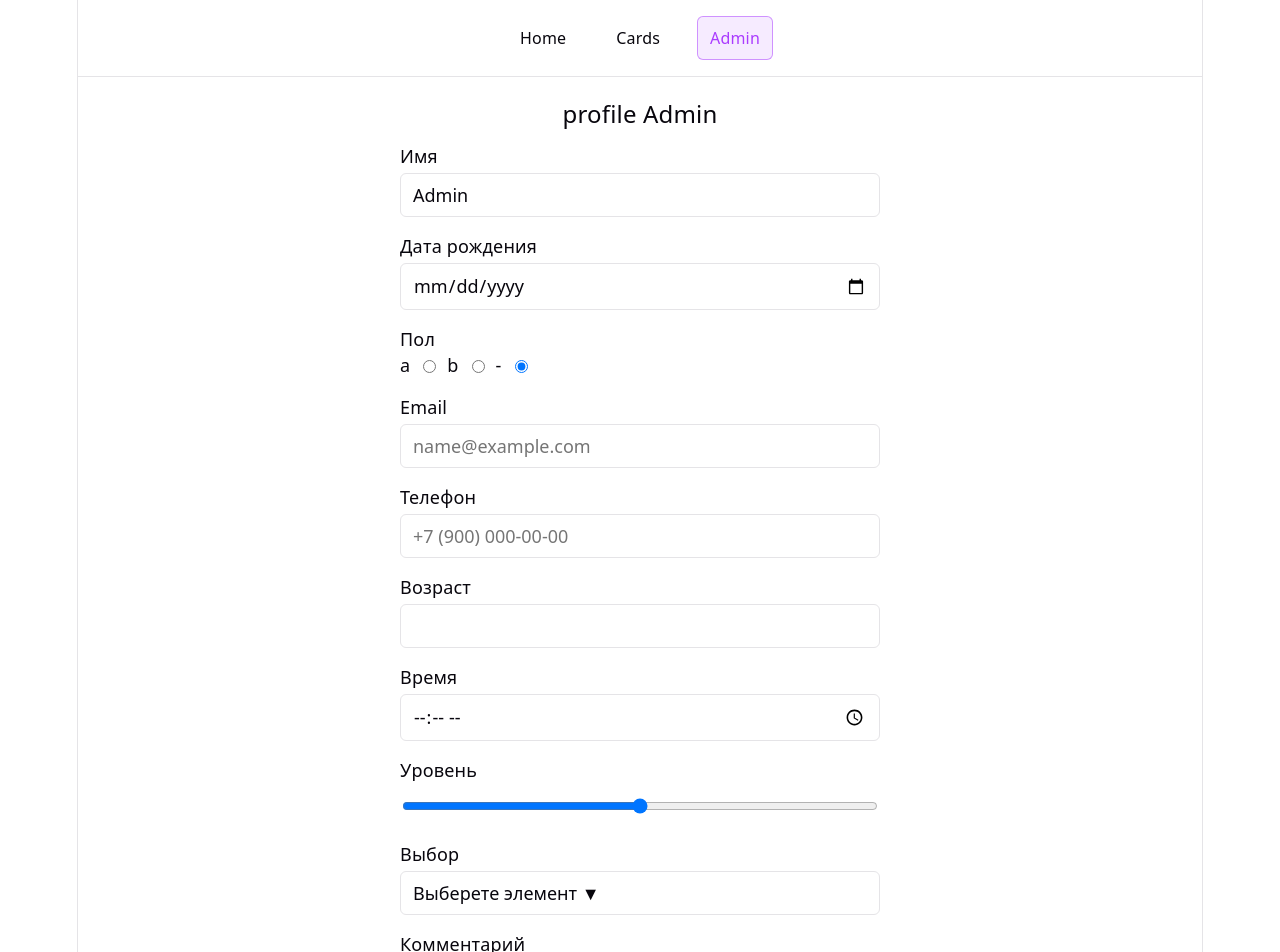
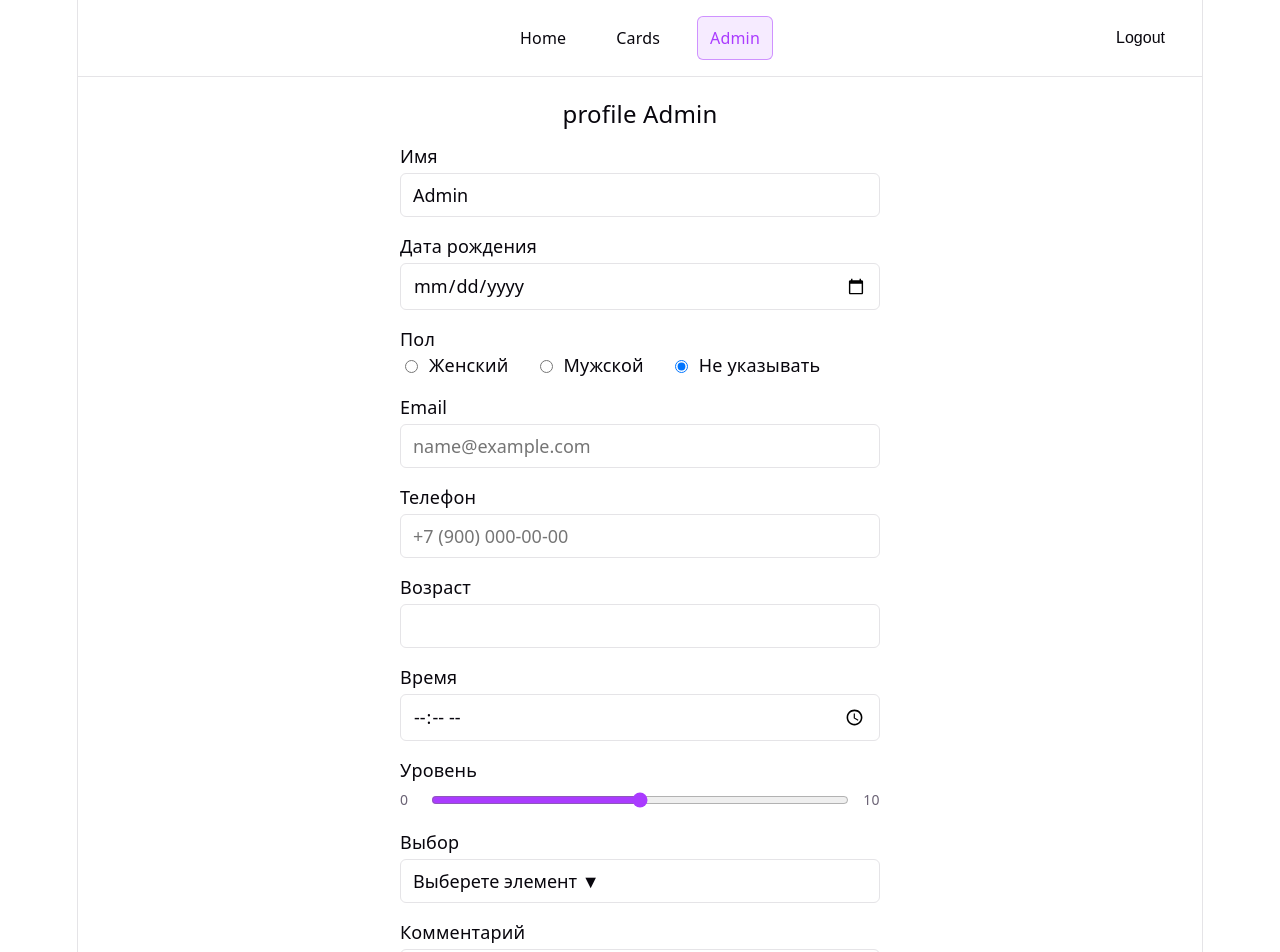
Before and after one commit to pavpka/test-english-cards, a React (Vite) app: page /profile in a window 1280 px wide. Shown: the top 952 px of the page. Built offline with nearby package versions, Linux system fonts and the light colour scheme; sample sign-in values are in the browser's storage.

Commit message:
added logout and updated profile form

```diff
--- a/src/components/CardList.scss
+++ b/src/components/CardList.scss
@@ -6,7 +6,8 @@
   width: 100%;
   box-sizing: border-box;
 
-  &__loader {
+  &__loader,
+  &__empty {
     flex: 1 0 100%;
     color: var(--text);
   }
--- a/src/components/CardList.tsx
+++ b/src/components/CardList.tsx
@@ -8,10 +8,17 @@ import { set } from "../store/cardsSlice";
 export default function CardList() {
     const dispatch = useAppDispatch();
     const storedCards = useAppSelector((state) => state.cards);
+    const isAuthenticated = useAppSelector((state) => state.auth.isAuthenticated);
     const [isLoading, setIsLoading] = useState(true);
 
     useEffect(() => {
+        if (!isAuthenticated) {
+            setIsLoading(false);
+            return;
+        }
+
         if (!storedCards || storedCards.length === 0) {
+            setIsLoading(true);
             getCards()
             .then((res) => {
                 dispatch(set(res));
@@ -19,14 +26,16 @@ export default function CardList() {
             .catch((err) => console.error(err))
             .finally(() => setIsLoading(false))
         } else setIsLoading(false);
-    }, [storedCards, dispatch])
+    }, [isAuthenticated, storedCards, dispatch])
 
     return (
         <div className="card-list">
-        {isLoading
-        ?  (<div className="card-list__loader">card list is loading...</div>)
+        {!isAuthenticated
+        ?  (<div className="card-list__empty">авторизуйтесь для просмотра карточек</div>)
+        : isLoading
+        ?  (<div className="card-list__loader">загрузка карточек...</div>)
         : (storedCards.map((card) => <Card key={card.id} card = {card}/>))
         }
-        </div>
+    </div>
     )
 }
--- a/src/components/Header.scss
+++ b/src/components/Header.scss
@@ -1,4 +1,5 @@
 .header {
+  position: relative;
   display: flex;
   align-items: center;
   justify-content: center;
@@ -28,6 +29,21 @@
       font-weight: 500;
     }
   }
+  &__logout {
+    color: var(--text-h);
+    text-decoration: none;
+    font-size: 16px;
+    padding: 8px 12px;
+    border-radius: 6px;
+    border: 1px solid transparent;
+    transition: background-color 0.2s, box-shadow 0.2s, border-color 0.2s;
+    background-color: var(--bg);
+    cursor: pointer;
+    position: absolute;
+    right: 24px;
+    top: 50%;
+    transform: translateY(-50%);
+  }
 
   &__not-found {
     padding: 48px 24px;
--- a/src/components/Header.tsx
+++ b/src/components/Header.tsx
@@ -1,4 +1,4 @@
-import { NavLink, Route, Routes } from "react-router-dom";
+import { NavLink, Route, Routes, useNavigate } from "react-router-dom";
 import "./Header.scss";
 import ProfilePage from "../pages/ProfilePage";
 import ProtectedRoute from "./ProtectedRoute";
@@ -6,18 +6,29 @@ import CardsPage from "../pages/CardsPage";
 import LoginPage from "../pages/LoginPage";
 import HomePage from "../pages/HomePage";
 import PublicRoute from "./PublicRoute";
+import { logout } from "../store/authSlice";
+import { useAppDispatch } from "../store/hooks";
 
 const getLinkClassName = ({ isActive }: { isActive: boolean }) =>
     `header__link${isActive ? " header__link--active" : ""}`;
 
 export default function Header({isAuthenticated, username} : any) {
+    const dispatch = useAppDispatch();
+    const navigate = useNavigate();
+
+    const handleLogout = () => {
+        dispatch(logout());
+        navigate("/login");
+    };
+
     return (
         <>
         <nav className="header">
             <NavLink className={getLinkClassName} to="/" end>Home</NavLink>
             <NavLink className={getLinkClassName} to="/cards">Cards</NavLink>
             {(isAuthenticated)
-                ? <NavLink className={getLinkClassName} to="/profile">{username}</NavLink>
+                ? (<><NavLink className={getLinkClassName} to="/profile">{username}</NavLink>
+                 <button type="button" className="header__logout" onClick={handleLogout}>Logout</button></>)
                 :<NavLink className={getLinkClassName} to="/login">Login</NavLink>
             }
         </nav>
--- a/src/components/PublicRoute.tsx
+++ b/src/components/PublicRoute.tsx
@@ -6,7 +6,7 @@ const PublicRoute = () => {
     const isAuthenticated = useAppSelector(selectIsAuthenticated);
 
     if (isAuthenticated) {
-        return <Navigate to="/profile" replace />;
+        return <Navigate to="/" replace />;
     }
 
     return <Outlet />;
--- a/src/pages/LoginPage.tsx
+++ b/src/pages/LoginPage.tsx
@@ -27,7 +27,7 @@ export default function LoginPage() {
         if (resp.isAllowed) {
           dispatch(login({token: resp.token, username: resp.user}));
 		  dispatch(setName({name: resp.user}))
-          navigate("/");
+          navigate("/", { replace: true });
         } else {
 			setCorrect(false);
 			console.log('неверный логин/пароль')
@@ -44,7 +44,7 @@ export default function LoginPage() {
   return (
     <div className="login-page">
 		{(isLoading)
-			? <div className="login-page__status">loading...</div>
+			? <div className="login-page__status">авторизация...</div>
 			: <div className="login-page__content"> {!isCorret && <div className="login-page__error">неверно</div>}
 				<form className="login-page__form" onSubmit={handleSubmit}>
 					<label className="login-page__field">
--- a/src/pages/ProfilePage.scss
+++ b/src/pages/ProfilePage.scss
@@ -52,6 +52,31 @@
       letter-spacing: 1px;
       font-size: 16px;
     }
+
+    &--range {
+      flex: 1;
+      padding: 0;
+      border: none;
+      box-shadow: none;
+      accent-color: var(--accent);
+    }
+
+    &:disabled {
+      opacity: 0.6;
+      cursor: not-allowed;
+    }
+  }
+
+  &__range {
+    display: flex;
+    align-items: center;
+    gap: 12px;
+  }
+
+  &__range-bound {
+    color: var(--text);
+    font-size: 14px;
+    min-width: 1.2em;
   }
 
   &__radiogroup {
@@ -63,6 +88,7 @@
 
   &__radio-label {
     color: var(--text-h);
+    margin-right: 18px;
   }
 
   &__dropdown {
--- a/src/pages/ProfilePage.tsx
+++ b/src/pages/ProfilePage.tsx
@@ -3,13 +3,29 @@ import "./ProfilePage.scss";
 import { useAppDispatch, useAppSelector } from "../store/hooks";
 import { setDate, setGender, setName } from "../store/userSlice";
 
+const DEFAULT_SELECT = "Выберете элемент";
+const mainOptions = ['Красный', 'Синий', 'Желтый'];
+const extraOptions = ['Вариант 1', 'Вариант 2', 'Вариант 3'];
+const AUTO_COLOR = '#aa3bff';
+const AUTO_TEXT = 'Hello world';
+
+const currentMonthValue = () => {
+    const now = new Date();
+    return `${now.getFullYear()}-${String(now.getMonth() + 1).padStart(2, '0')}`;
+};
+
 export default function ProfilePage() {
     const { name } = useAppSelector((state) => state.user);
     const dispatch = useAppDispatch();
-    const [isOpen, setIsOpen] = useState(false);
-    const [selectedValue, setSelectedValue] = useState("Выберете элемент");
-    const options = ['Элемент 1', 'Элемент 2', 'Элемент 3'];
+    const [isMainOpen, setIsMainOpen] = useState(false);
+    const [mainSelected, setMainSelected] = useState(DEFAULT_SELECT);
+    const [isExtraOpen, setIsExtraOpen] = useState(false);
+    const [extraSelected, setExtraSelected] = useState(DEFAULT_SELECT);
     const [cardFieldValue, setCardFieldValue] = useState('');
+    const [isExtraOn, setIsExtraOn] = useState(false);
+    const [month, setMonth] = useState('');
+    const [color, setColor] = useState('#000000');
+    const [extraText, setExtraText] = useState('');
 
     const handleSubmit = (e: React.SubmitEvent<HTMLFormElement>) => {
         e.preventDefault();
@@ -26,8 +42,14 @@ export default function ProfilePage() {
         form.reset();
         form.username.value = usernameValue;
         setCardFieldValue('');
-        setSelectedValue("Выберете элемент");
-        setIsOpen(false);
+        setMainSelected(DEFAULT_SELECT);
+        setExtraSelected(DEFAULT_SELECT);
+        setIsMainOpen(false);
+        setIsExtraOpen(false);
+        setIsExtraOn(false);
+        setMonth('');
+        setColor('#000000');
+        setExtraText('');
     }
 
     const handleAgeChange = (e: React.ChangeEvent<HTMLInputElement>) => {
@@ -36,15 +58,16 @@ export default function ProfilePage() {
         if (Number(value) < 0) e.target.value = '0';
     }
 
-    const handleSelect = (value: string) => {
-        setIsOpen(false);
-        setSelectedValue(value)
+    const handleToggle = (e : React.ChangeEvent<HTMLInputElement>) => {
+        const checked = e.target.checked;
+        setIsExtraOn(checked);
+        if (checked) {
+            setMonth(currentMonthValue());
+            setColor(AUTO_COLOR);
+            setExtraSelected(extraOptions[0]);
+            setIsExtraOpen(false);
+            setExtraText(AUTO_TEXT);
         }
-
-    const handleToggle = (e : React.ChangeEvent<HTMLInputElement>) => {
-        if (e.target.checked) {
-        console.log('toggle on');
-        } else console.log('toggle off');
     }
 
     const handleCardValueChange = (e : React.ChangeEvent<HTMLInputElement>) => {
@@ -70,12 +93,15 @@ export default function ProfilePage() {
         <fieldset className="profile-page__field profile-page__field--group">
             <legend className="profile-page__label">Пол</legend>
             <div className="profile-page__radiogroup" role="radiogroup">
-                <label className="profile-page__radio-label" htmlFor="gOpt1">a</label>
+
                 <input className="profile-page__radio" type="radio" id="gOpt1" name="gender" value="W"/>
-                <label className="profile-page__radio-label" htmlFor="gOpt2">b</label>
+                <label className="profile-page__radio-label" htmlFor="gOpt1">Женский</label>
+
                 <input className="profile-page__radio" type="radio" id="gOpt2" name="gender" value="M"/>
-                <label className="profile-page__radio-label" htmlFor="gOpt3">-</label>
+                <label className="profile-page__radio-label" htmlFor="gOpt2">Мужской</label>
+
                 <input className="profile-page__radio" type="radio" id="gOpt3" name="gender" value="null" defaultChecked/>
+                <label className="profile-page__radio-label" htmlFor="gOpt3">Не указывать</label>
             </div>
         </fieldset>
         <div className="profile-page__field">
@@ -96,16 +122,20 @@ export default function ProfilePage() {
         </div>
         <div className="profile-page__field">
             <label className="profile-page__label" htmlFor="level">Уровень</label>
-            <input className="profile-page__input" id="level" type="range" min="0" max="10"/>
+            <div className="profile-page__range">
+                <span className="profile-page__range-bound">0</span>
+                <input className="profile-page__input profile-page__input--range" id="level" type="range" min="0" max="10"/>
+                <span className="profile-page__range-bound">10</span>
+            </div>
         </div>
         <div className="profile-page__field">
             <span className="profile-page__label" id="dropdownLabel">Выбор</span>
             <div className="profile-page__dropdown">
-                <button className="profile-page__select" type="button" aria-labelledby="dropdownLabel" onClick={() => setIsOpen((prev) => !prev)}>{selectedValue} {isOpen ? '▲' : '▼'}</button>
-                {isOpen && (
+                <button className="profile-page__select" type="button" aria-labelledby="dropdownLabel" onClick={() => setIsMainOpen((prev) => !prev)}>{mainSelected} {isMainOpen ? '▲' : '▼'}</button>
+                {isMainOpen && (
                     <ul className="profile-page__menu">
-                        {options.map((option) => (
-                            <li className="profile-page__option" key={option} onClick={() => handleSelect(option)}>{option}</li>
+                        {mainOptions.map((option) => (
+                            <li className="profile-page__option" key={option} onClick={() => { setMainSelected(option); setIsMainOpen(false); }}>{option}</li>
                         ))}
                     </ul>
                 )}
@@ -119,7 +149,7 @@ export default function ProfilePage() {
         <div className="profile-page__field">
             <label className="profile-page__label" htmlFor="toggleInput">Дополнительно</label>
             <label className="profile-page__toggle">
-                <input className="profile-page__toggle-input" type="checkbox" id="toggleInput" onChange={handleToggle}/>
+                <input className="profile-page__toggle-input" type="checkbox" id="toggleInput" checked={isExtraOn} onChange={handleToggle}/>
                 <span className="profile-page__toggle-slider"></span>
             </label>
         </div>
@@ -128,7 +158,7 @@ export default function ProfilePage() {
         <div className="profile-page__extra">
             <div className="profile-page__field">
                 <label className="profile-page__label" htmlFor="month">Месяц</label>
-                <input className="profile-page__input" id="month" type="month" placeholder="2026-09"/>
+                <input className="profile-page__input" id="month" type="month" placeholder="2026-09" value={month} disabled={isExtraOn} onChange={(e) => setMonth(e.target.value)}/>
             </div>
             <div className="profile-page__field">
                 <label className="profile-page__label" htmlFor="website">Сайт</label>
@@ -136,16 +166,16 @@ export default function ProfilePage() {
             </div>
             <div className="profile-page__field">
                 <label className="profile-page__label" htmlFor="color">Цвет</label>
-                <input className="profile-page__input" id="color" type="color"/>
+                <input className="profile-page__input" id="color" type="color" value={color} onChange={(e) => setColor(e.target.value)}/>
             </div>
             <div className="profile-page__field">
                 <span className="profile-page__label" id="extraDropdownLabel">Дополнительный выбор</span>
                 <div className="profile-page__dropdown">
-                    <button className="profile-page__select" type="button" aria-labelledby="extraDropdownLabel" onClick={() => setIsOpen((prev) => !prev)}>{selectedValue} {isOpen ? '▲' : '▼'}</button>
-                    {isOpen && (
+                    <button className="profile-page__select" type="button" aria-labelledby="extraDropdownLabel" onClick={() => setIsExtraOpen((prev) => !prev)}>{extraSelected} {isExtraOpen ? '▲' : '▼'}</button>
+                    {isExtraOpen && (
                         <ul className="profile-page__menu">
-                            {options.map((option) => (
-                                <li className="profile-page__option" key={option} onClick={() => handleSelect(option)}>{option}</li>
+                            {extraOptions.map((option) => (
+                                <li className="profile-page__option" key={option} onClick={() => { setExtraSelected(option); setIsExtraOpen(false); }}>{option}</li>
                             ))}
                         </ul>
                     )}
@@ -153,8 +183,10 @@ export default function ProfilePage() {
             </div>
             <div className="profile-page__field">
                 <label className="profile-page__label" htmlFor="extraText">Текст</label>
-                <input className="profile-page__input" id="extraText" type="text"/>
+                <input className="profile-page__input" id="extraText" type="text" value={extraText} disabled={isExtraOn} onChange={(e) => setExtraText(e.target.value)}/>
             </div>
+            {!isExtraOn && (
+                <>
                     <div className="profile-page__field">
                         <label className="profile-page__label" htmlFor="extraNumber">Число</label>
                         <input className="profile-page__input" id="extraNumber" type="number"/>
@@ -163,6 +195,8 @@ export default function ProfilePage() {
                         <label className="profile-page__label" htmlFor="file">Файл</label>
                         <input className="profile-page__input" id="file" type="file"/>
                     </div>
+                </>
+            )}
         </div>
 
         <div className="profile-page__field">
```
Lines whose indentation alone changed are shown as unchanged.
